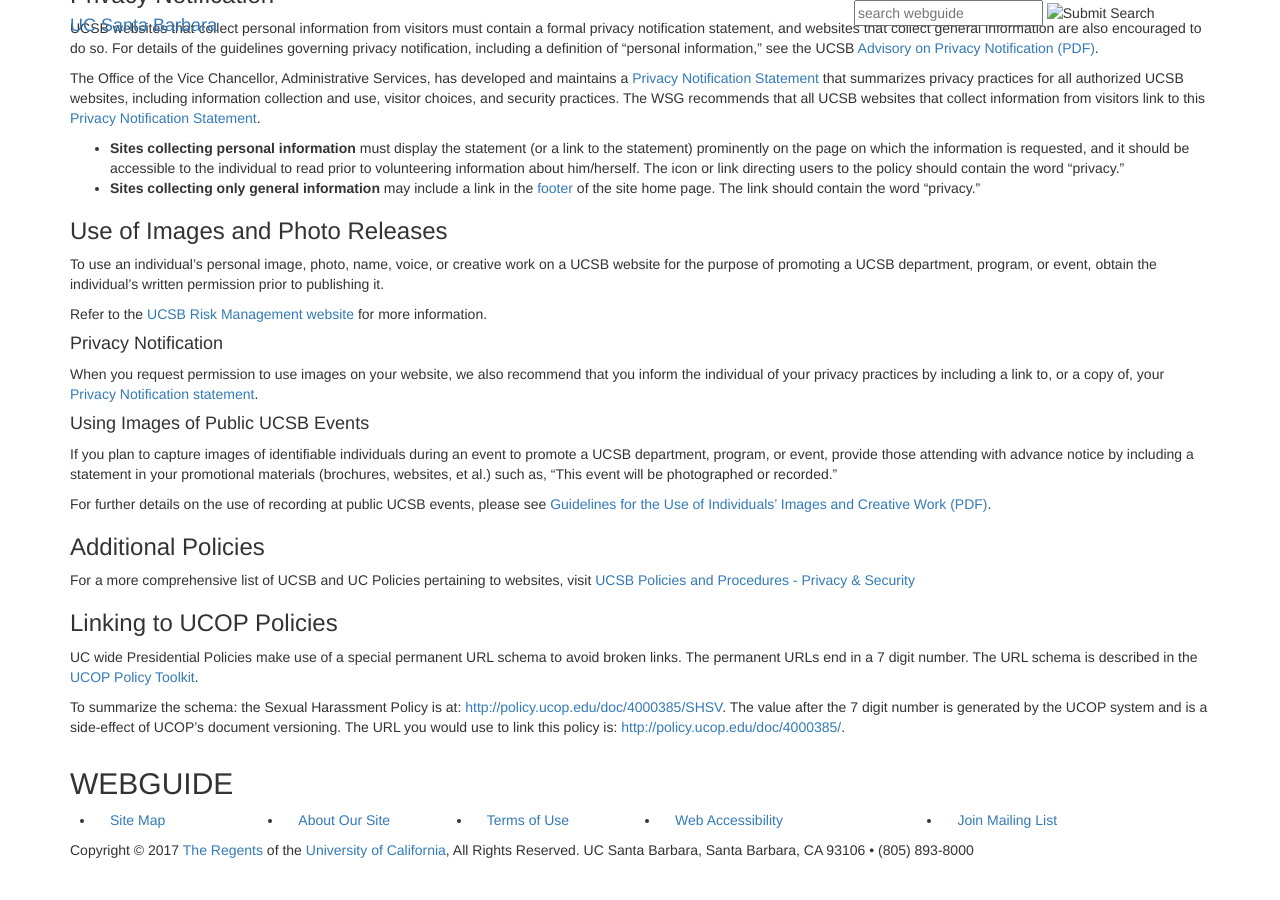
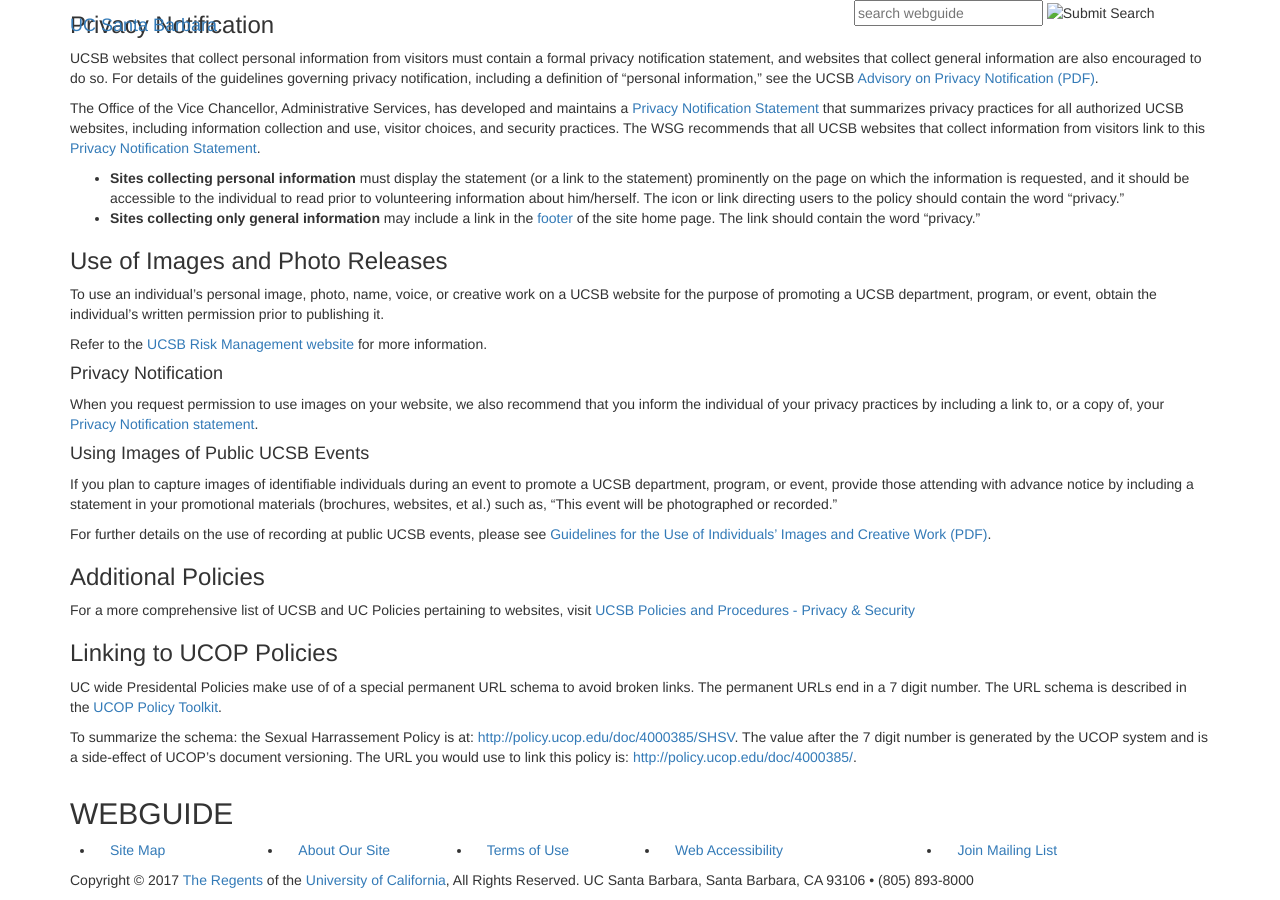
Before and after one commit to ucsb/webguide, a Jekyll site: the page built from policies.md, in a window 1280 px wide and 900 px high, scrolled down 915 px. Built offline with Jekyll 4.4.1, drawn with Linux system fonts in a browser that asks for light colours; nearby versions of some CDN libraries; library files that are not in the unit come from our copies; before the commit the page ends 1785 px from its top, so only the background shows below that; some of the changed text lies outside the part shown.

Commit message:
Revert "Remove timestamp and fix typos on policies page."

```diff
--- a/policies.md
+++ b/policies.md
@@ -113,12 +115,12 @@
 
 ### Linking to UCOP Policies
 
-UC wide Presidential Policies make use of a special permanent URL schema to
+UC wide Presidental Policies make use of of a special permanent URL schema to
 avoid broken links. The permanent URLs end in a 7 digit number. The URL schema
 is described in the
 [UCOP Policy Toolkit](http://www.ucop.edu/ethics-compliance-audit-services/policy/policy-toolkit.html).
 
-To summarize the schema: the Sexual Harassment Policy is at:
+To summarize the schema: the Sexual Harrassement Policy is at:
 [http://policy.ucop.edu/doc/4000385/SHSV](http://policy.ucop.edu/doc/4000385/SHSV).
 The value after the 7 digit number is generated by the UCOP system and is a
 side-effect of UCOP's document versioning. The URL you would use to link this
```
Also changed, not shown: other parts of policies.md (+2 -0 lines).
